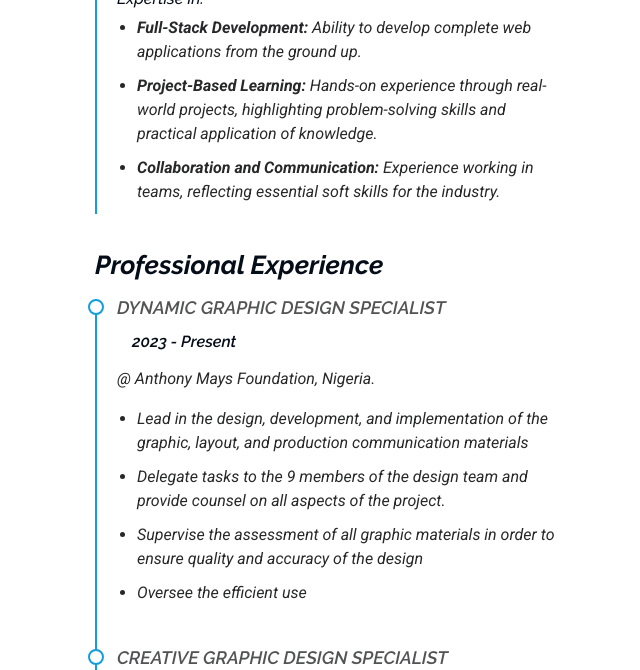
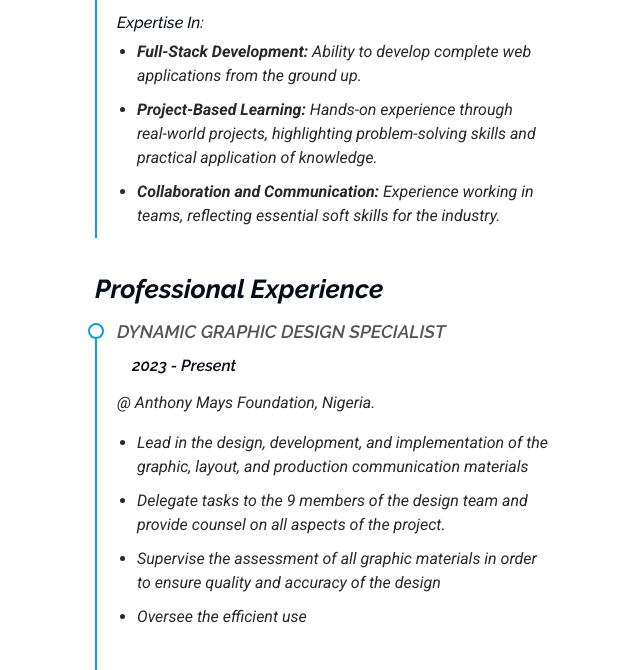
Before and after one commit to FavourAbraham/Personal-Portfolio, a plain HTML site: page index.html in a window 1280 px wide. Shown: the part 3979-4649 px from the top of the page, without its empty margins (217-857 px from the left). Drawn offline with Linux system fonts and the light colour scheme.

Commit message:
Front End

```diff
--- a/index.html
+++ b/index.html
@@ -532,7 +532,7 @@
   <!-- Section Title -->
   <div class="container section-title" data-aos="fade-up">
     <h2>Services</h2>
-    <p>Explore our wide range of professional services designed to meet your needs in design, education, management, and content creation. We bring expertise and dedication to every project.</p>
+    <p>Explore my wide range of professional services designed to meet your needs in design, education, management, and content creation. I bring expertise and dedication to every project.</p>
   </div><!-- End Section Title -->
 
   <div class="container">
--- a/myassets/CSS/main.css
+++ b/myassets/CSS/main.css
@@ -1268,3 +1268,21 @@ section,
 /*--------------------------------------------------------------
 # More CSS stylings
 --------------------------------------------------------------*/
+#resume .container .row {
+  display: flex;
+  flex-wrap: wrap;
+  justify-content: space-between;
+}
+
+#resume .col-lg-6 {
+  flex: 0 0 48%;
+  max-width: 48%;
+  box-sizing: border-box;
+}
+
+@media (max-width: 992px) {
+  #resume .col-lg-6 {
+    flex: 0 0 100%;
+    max-width: 100%; /* Columns stack on smaller screens */
+  }
+}
```
